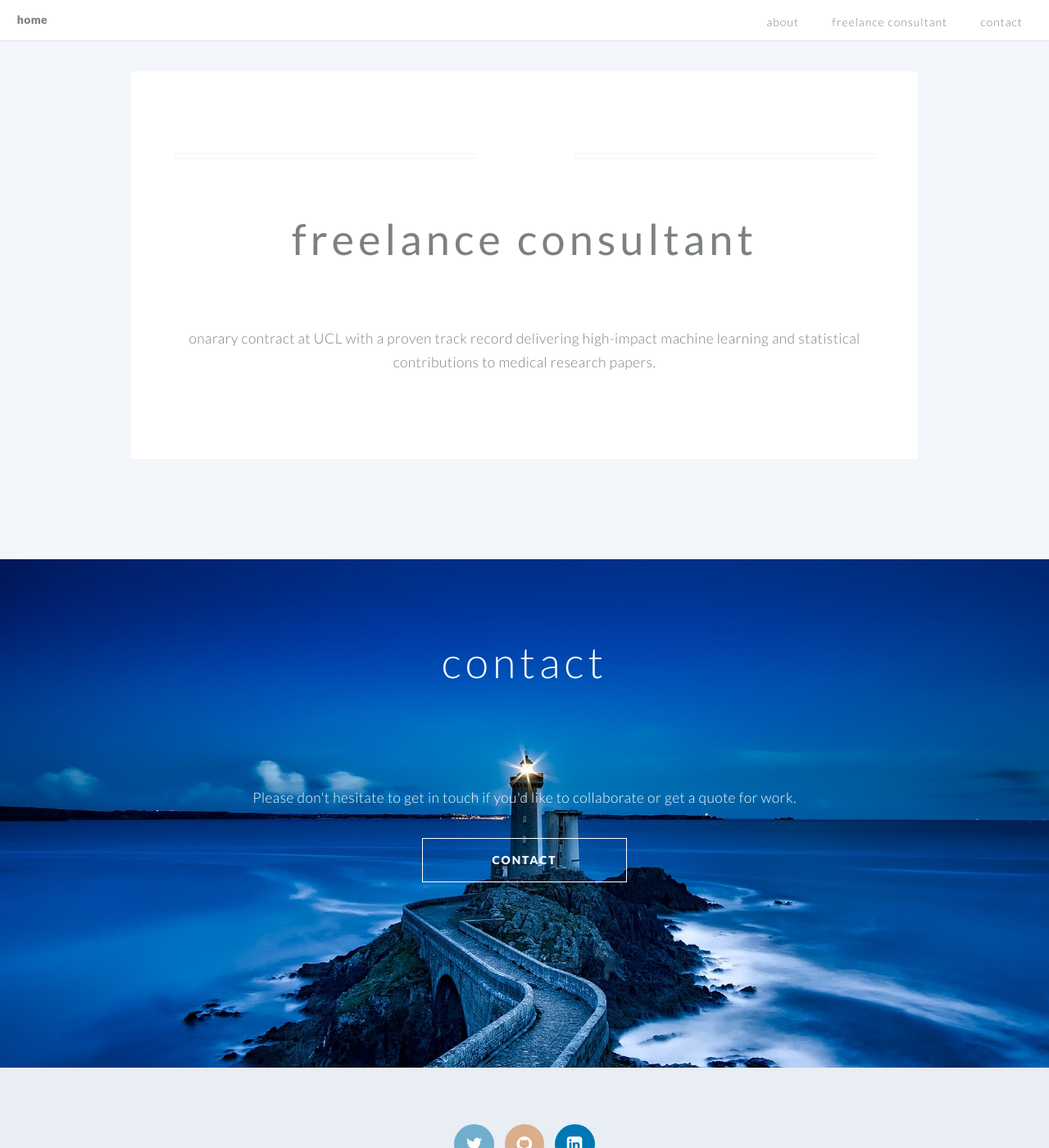
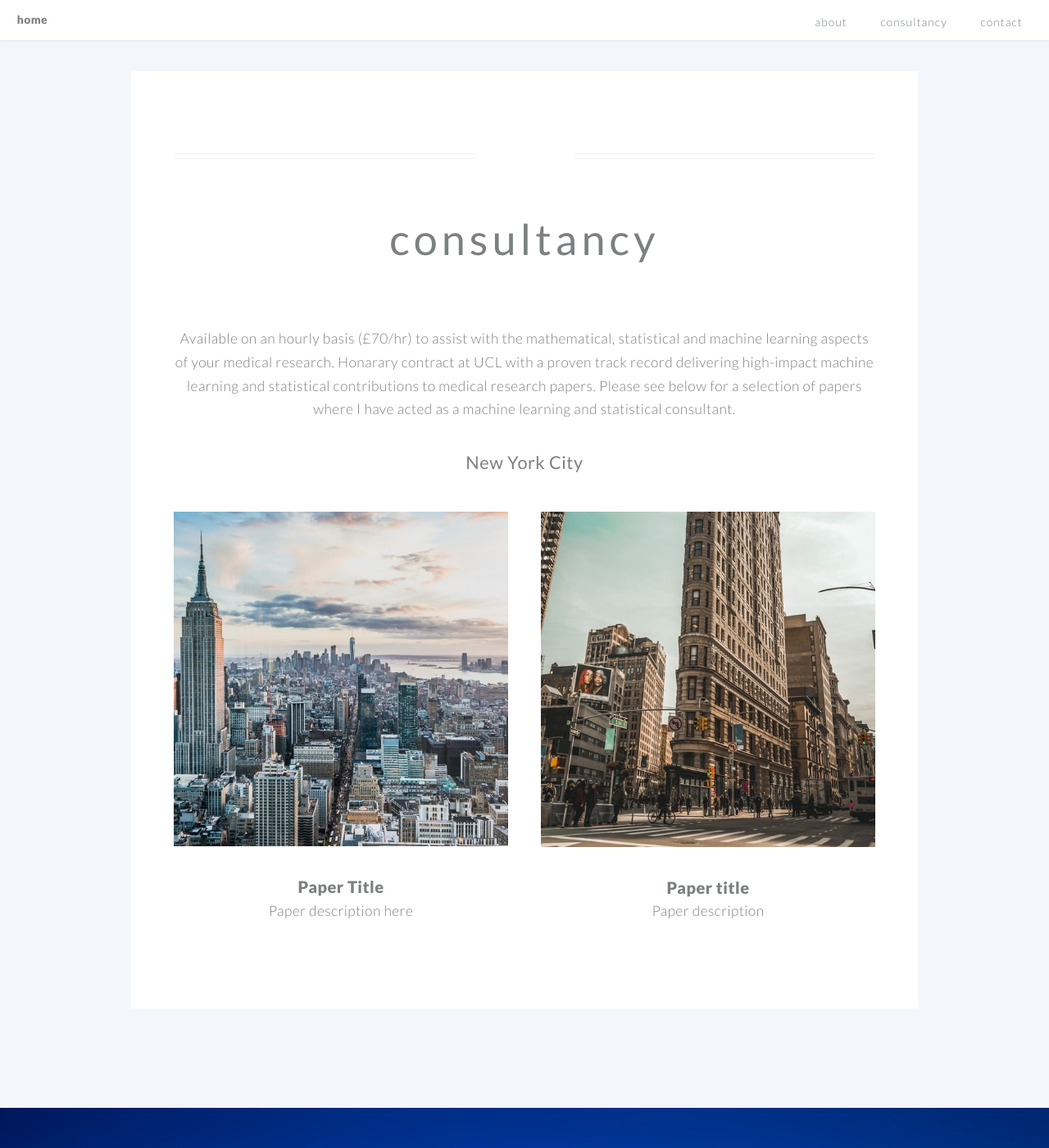
Before and after one commit to niclas-thomas/niclas-thomas.github.io, a Jekyll site: the page built from index.md, in a window 1280 px wide and 1400 px high, scrolled down 1586 px. Shown: the whole window at 82% size. Built offline with Jekyll 4.4.1, drawn with Linux system fonts in a browser that asks for light colours.

Commit message:
Include paper portfolio

```diff
--- a/_data/freelance consultant.yml
+++ b/_data/consultancy.yml
@@ -1,7 +1,7 @@
 # this file organizes the items in your portfolio, which are placed in the _includes folder
 # in the root directory
 
-freelance consultant:
+consultancy:
   - category: New York City
     items:
       - item: example.html
--- a/index.md
+++ b/index.md
@@ -32,8 +32,8 @@ linkedin: niclas-thomas-1159bb29 # the part after ("https://www.linkedin.com/in/
 # portfolio:  consultancy # the heading for your portfolio and title of your YAML file
 # portfolio_description: consultancy work here
 
-portfolio: freelance consultant # the heading for your portfolio and title of your YAML file
-portfolio_description: onarary contract at UCL with a proven track record delivering high-impact machine learning and statistical contributions to medical research papers.
+portfolio: consultancy # the heading for your portfolio and title of your YAML file
+portfolio_description: Available on an hourly basis (£70/hr) to assist with the mathematical, statistical and machine learning aspects of your medical research. Honarary contract at UCL with a proven track record delivering high-impact machine learning and statistical contributions to medical research papers. Please see below for a selection of papers where I have acted as a machine learning and statistical consultant.
 
 # optional CTA section --------------------------------------------------
 
```
